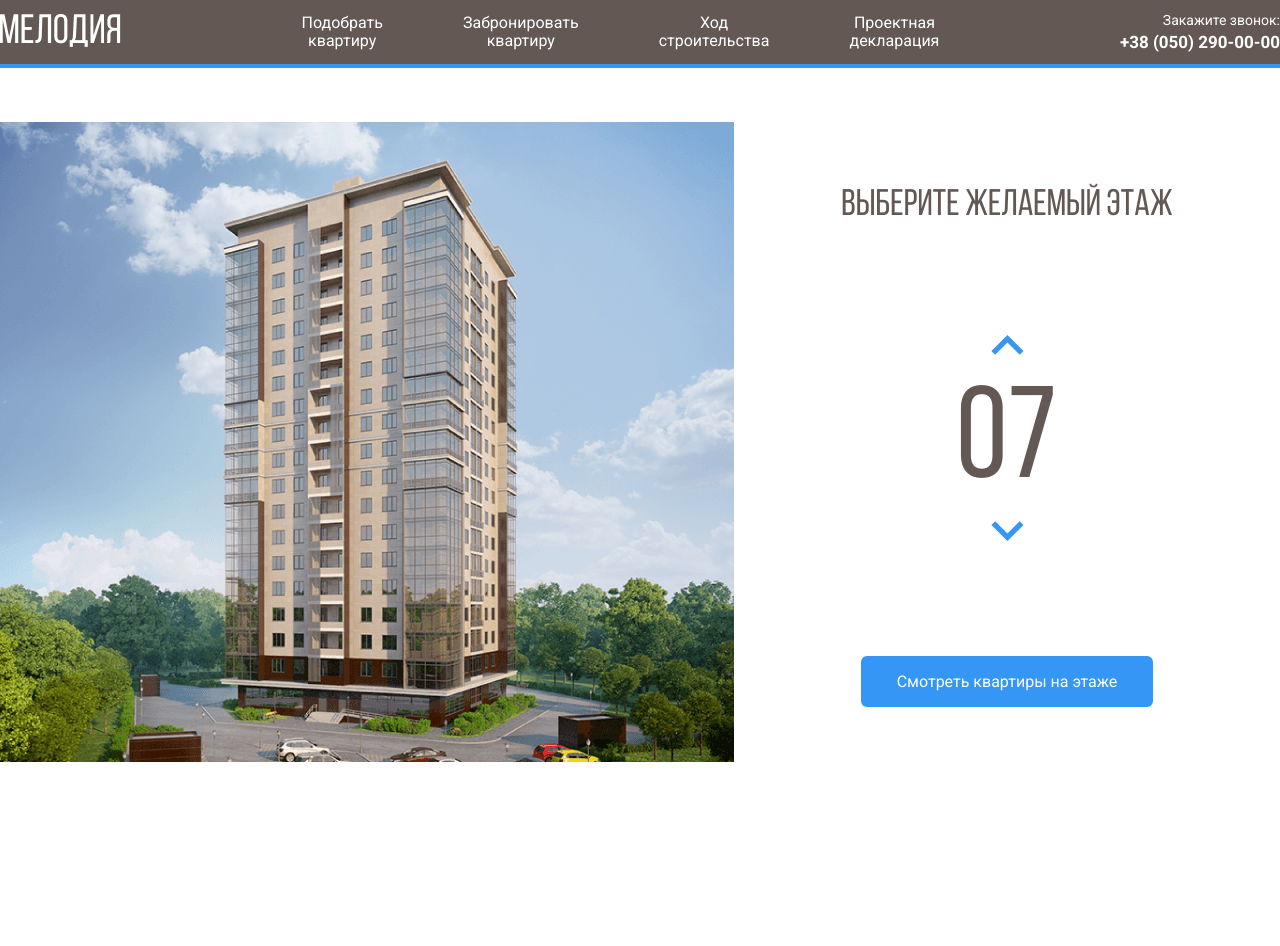
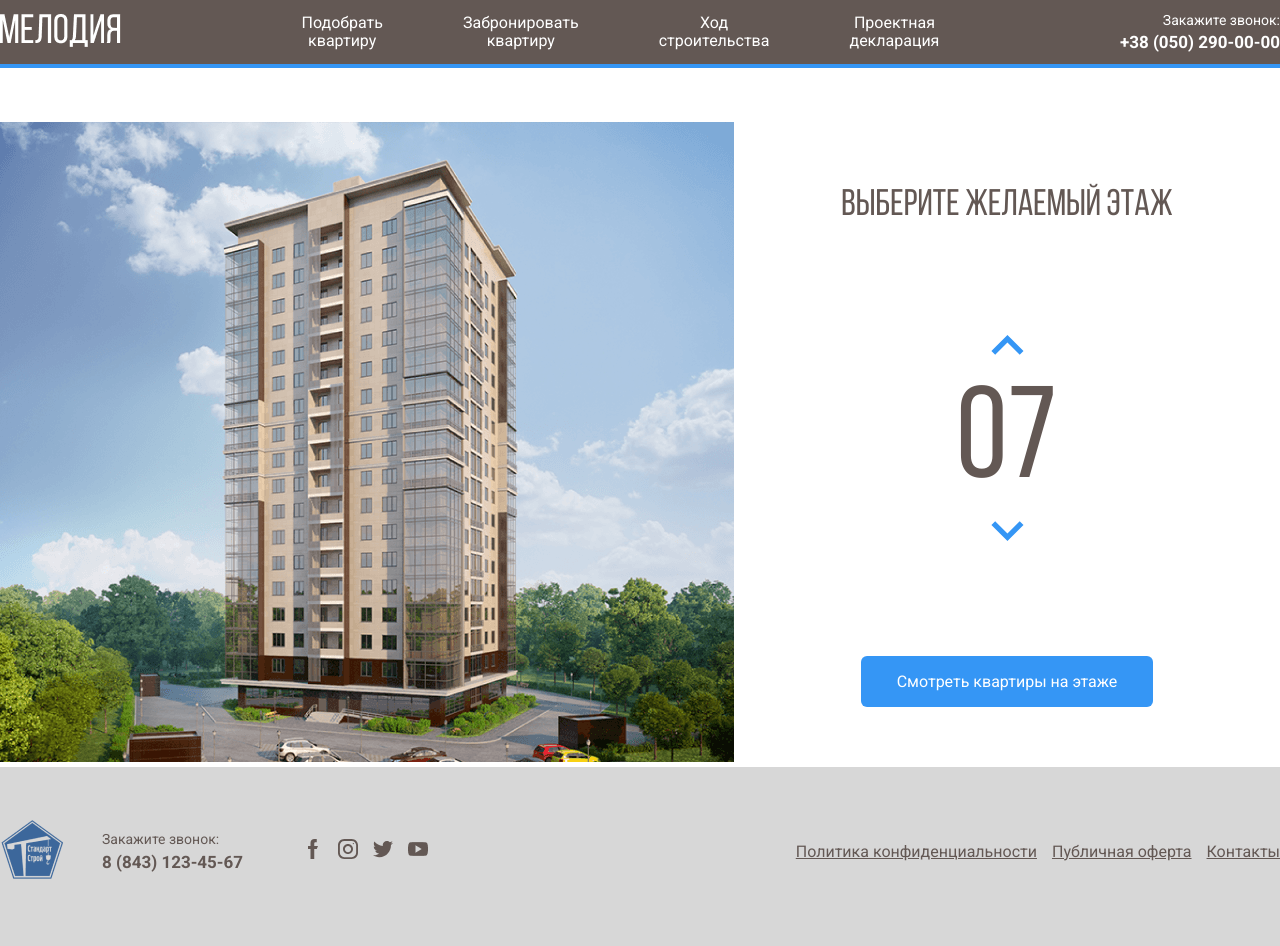
Before and after one commit to Kommeta/Melody, a plain HTML site: page index.html in a window 1280 px wide. Before the commit the page ends 800 px from the top, so only its background shows below. Drawn offline with nearby package versions, Linux system fonts and the light colour scheme.

Commit message:
добавлен footer

```diff
--- a/css/style.css
+++ b/css/style.css
@@ -11,7 +11,6 @@
 * {
   box-sizing: border-box;
 }
-
 body {
   font-family: "Roboto", sans-serif;
 }
@@ -21,6 +20,7 @@ body {
   padding-bottom: 12px;
   border-bottom: 4px solid #3596f5;
 }
+
 .navbar {
   max-width: 1280px;
   margin: 0 auto;
@@ -39,9 +39,13 @@ body {
   margin-left: 40px;
   margin-right: 40px;
 }
+
 .navbar-link {
   text-decoration: none;
   color: #fff;
+}
+.navbar-link:hover {
+  color: #3596f5;
 }
 .navbar-contacts {
   text-align: right;
@@ -59,6 +63,9 @@ body {
   line-height: 20px;
   text-decoration: none;
   color: #fff;
+}
+.navbar-phone:hover {
+  color: #3596f5;
 }
 .main {
   max-width: 1280px;
@@ -122,6 +129,10 @@ path.current-floor {
   margin-bottom: 60px;
   font-size: 16px;
   line-height: 19px;
+}
+.button-primary:hover {
+  box-shadow: 4px 4px 4px rgba(99, 88, 84, 0.5);
+  background-color: #1e7cda;
 }
 .modal {
   position: fixed;
@@ -223,3 +234,60 @@ path.current-floor {
   border: none;
   background-color: #fff;
 }
+.footer {
+  background-color: #d7d7d7;
+}
+.footer-content {
+  max-width: 1280px;
+  margin: 0 auto;
+  display: flex;
+  justify-content: space-between;
+  padding: 50px 0 60px 0;
+}
+.footer-contact {
+  display: flex;
+  align-items: center;
+}
+.footer-logo {
+  margin-right: 37px;
+}
+.footer-phone {
+  color: #635854;
+  margin-right: 60px;
+}
+.footer-phone-text {
+  font-size: 14px;
+  line-height: 16px;
+  margin: 0 0 5px 0;
+}
+.footer-phone-number {
+  text-decoration: none;
+  color: #635854;
+  font-weight: bold;
+  font-size: 17px;
+  line-height: 20px;
+  cursor: pointer;
+}
+.footer-phone-number:hover {
+  color: #3596f5;
+}
+.footer-link {
+  cursor: pointer;
+  margin-right: 15px;
+}
+.footer-info {
+  display: flex;
+  align-items: center;
+}
+.footer-info-text {
+  font-weight: normal;
+  font-size: 16px;
+  line-height: 19px;
+  text-decoration-line: underline;
+  color: #635854;
+  margin-left: 15px;
+  cursor: pointer;
+}
+.footer-info-text:hover {
+  color: #3596f5;
+}
--- a/index.html
+++ b/index.html
@@ -127,9 +127,6 @@
                <path data-flat="8" d="M124.729 116H46V198H167V145.178H124.729V116Z" fill="#3595F6" fill-opacity="0.75"/>
                <path data-flat="9" d="M46.5 81V115.5H125V144.5H164V131H184.5V32.5H93V16H28V81H46.5Z" fill="#3595F6" fill-opacity="0.75"/>
 
-
-
-
                </svg>
 
          </div>
@@ -171,6 +168,53 @@
          </div>
       </div>
    </div>
+   <footer class="footer">
+      <div class="footer-content">
+         <div class="footer-contact">
+            <a href="#">
+            <img src="img/for_fav.png" alt="logotip" class="footer-logo">
+            </a>
+            <div class="footer-phone">
+               <p class="footer-phone-text">Закажите звонок:</p>
+               <a href="tel:88431234567" class="footer-phone-number">8 (843) 123-45-67</a>
+            </div>
+            <a href="#" class="footer-link">
+               <svg width="20" height="20" viewBox="0 0 20 20" fill="none" xmlns="http://www.w3.org/2000/svg">
+                  <path d="M11.25 6.875V4.375C11.25 3.685 11.81 3.125 12.5 3.125H13.75V0H11.25C9.17875 0 7.5 1.67875 7.5 3.75V6.875H5V10H7.5V20H11.25V10H13.75L15 6.875H11.25Z" fill="#635854"/>
+                  </svg>
+            </a>
+            <a href="#" class="footer-link">
+               <svg width="20" height="20" viewBox="0 0 20 20" fill="none" xmlns="http://www.w3.org/2000/svg">
+                  <path d="M13.75 0H6.25C2.79875 0 0 2.79875 0 6.25V13.75C0 17.2013 2.79875 20 6.25 20H13.75C17.2013 20 20 17.2013 20 13.75V6.25C20 2.79875 17.2013 0 13.75 0ZM18.125 13.75C18.125 16.1625 16.1625 18.125 13.75 18.125H6.25C3.8375 18.125 1.875 16.1625 1.875 13.75V6.25C1.875 3.8375 3.8375 1.875 6.25 1.875H13.75C16.1625 1.875 18.125 3.8375 18.125 6.25V13.75Z" fill="#635854"/>
+                  <path d="M10 5C7.23875 5 5 7.23875 5 10C5 12.7613 7.23875 15 10 15C12.7613 15 15 12.7613 15 10C15 7.23875 12.7613 5 10 5ZM10 13.125C8.2775 13.125 6.875 11.7225 6.875 10C6.875 8.27625 8.2775 6.875 10 6.875C11.7225 6.875 13.125 8.27625 13.125 10C13.125 11.7225 11.7225 13.125 10 13.125Z" fill="#635854"/>
+                  <path d="M15.375 5.29124C15.7429 5.29124 16.0412 4.99295 16.0412 4.62499C16.0412 4.25703 15.7429 3.95874 15.375 3.95874C15.007 3.95874 14.7087 4.25703 14.7087 4.62499C14.7087 4.99295 15.007 5.29124 15.375 5.29124Z" fill="#635854"/>
+                  </svg>
+
+            </a>
+            <a href="#" class="footer-link">
+               <svg width="20" height="20" viewBox="0 0 20 20" fill="none" xmlns="http://www.w3.org/2000/svg">
+                  <g clip-path="url(#clip0_1_144)">
+                  <path d="M20 3.79875C19.2563 4.125 18.4637 4.34125 17.6375 4.44625C18.4875 3.93875 19.1363 3.14125 19.4412 2.18C18.6488 2.6525 17.7738 2.98625 16.8412 3.1725C16.0887 2.37125 15.0162 1.875 13.8462 1.875C11.5763 1.875 9.74875 3.7175 9.74875 5.97625C9.74875 6.30125 9.77625 6.61375 9.84375 6.91125C6.435 6.745 3.41875 5.11125 1.3925 2.6225C1.03875 3.23625 0.83125 3.93875 0.83125 4.695C0.83125 6.115 1.5625 7.37375 2.6525 8.1025C1.99375 8.09 1.3475 7.89875 0.8 7.5975C0.8 7.61 0.8 7.62625 0.8 7.6425C0.8 9.635 2.22125 11.29 4.085 11.6712C3.75125 11.7625 3.3875 11.8062 3.01 11.8062C2.7475 11.8062 2.4825 11.7913 2.23375 11.7362C2.765 13.36 4.2725 14.5538 6.065 14.5925C4.67 15.6838 2.89875 16.3412 0.98125 16.3412C0.645 16.3412 0.3225 16.3263 0 16.285C1.81625 17.4563 3.96875 18.125 6.29 18.125C13.835 18.125 17.96 11.875 17.96 6.4575C17.96 6.27625 17.9538 6.10125 17.945 5.9275C18.7588 5.35 19.4425 4.62875 20 3.79875Z" fill="#635854"/>
+                  </g>
+                  <defs>
+                  <clipPath id="clip0_1_144">
+                  <rect width="20" height="20" fill="white"/>
+                  </clipPath>
+                  </defs>
+                  </svg>
+
+            </a>
+            <a href="#" class="footer-link">
+               <img src="img/Vector.png" alt="YT">
+            </a>
+         </div>
+         <div class="footer-info">
+            <a href="#" class="footer-info-text">Политика конфиденциальности</a>
+            <a href="#" class="footer-info-text">Публичная оферта</a>
+            <a href="#" class="footer-info-text">Контакты</a>
+         </div>
+      </div>
+   </footer>
 
    <script src="https://code.jquery.com/jquery-3.6.0.min.js" integrity="sha256-/xUj+3OJU5yExlq6GSYGSHk7tPXikynS7ogEvDej/m4=" crossorigin="anonymous"></script>
    <script src="js/main.js"></script>
```
Also changed, not shown: img/Vector-blue.png (added), img/Vector.png (added), img/for_fav.png (added), img/youtube.png (added).
